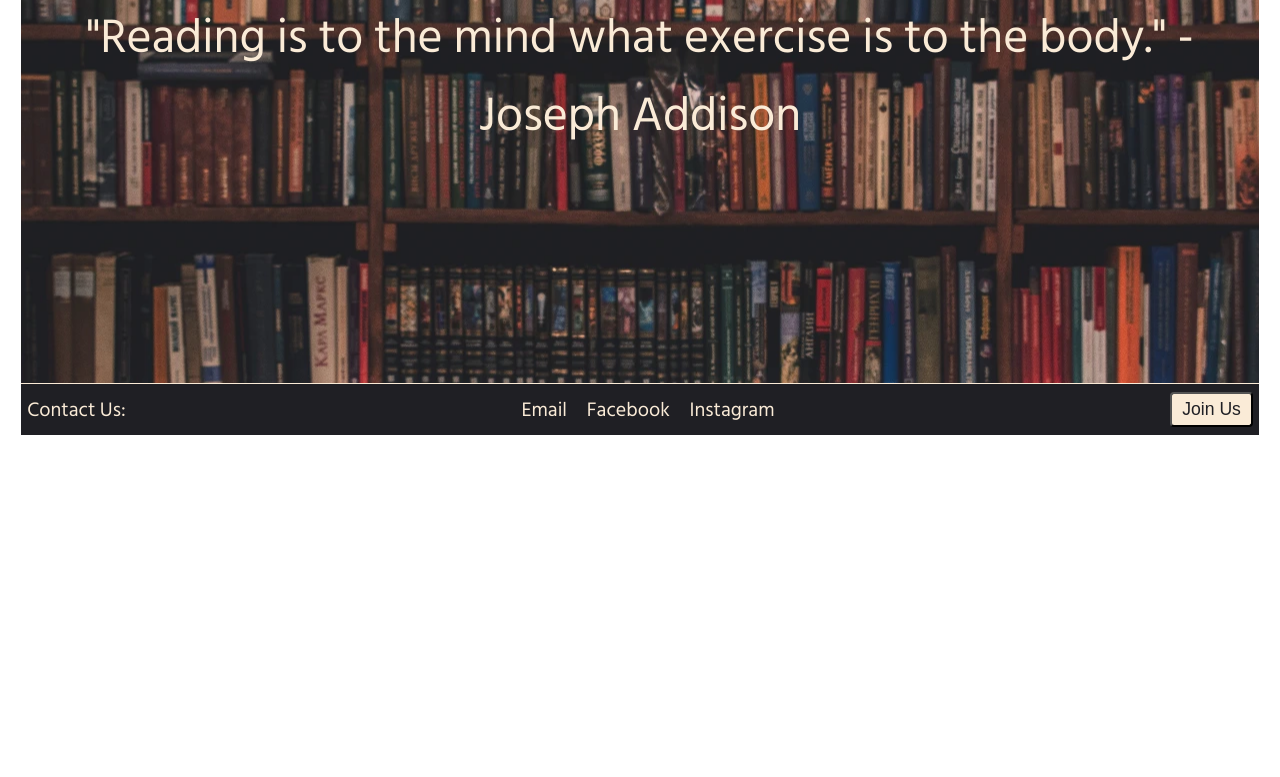
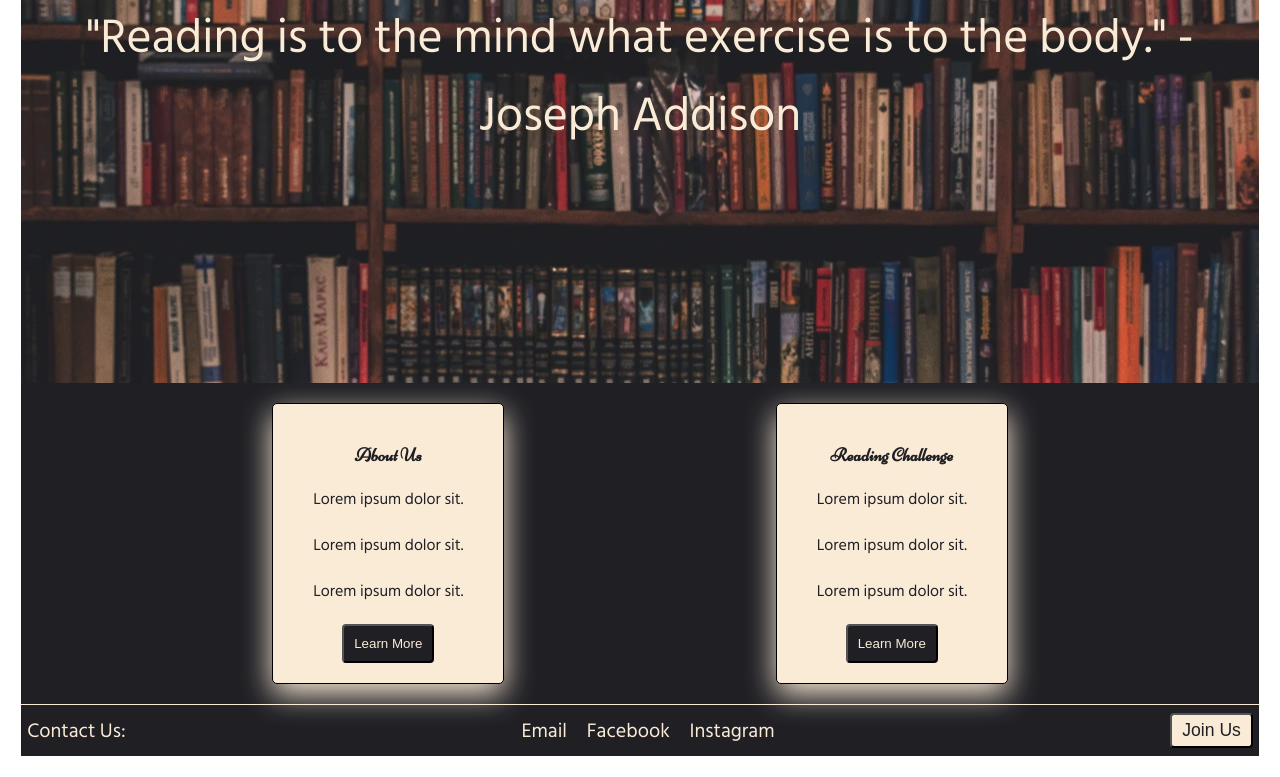
Before and after one commit to KatVolkova/reading-club, a plain HTML site: page index.html in a window 1280 px wide. Shown: the part 451-1228 px from the top of the page. Before the commit the page ends 907 px from the top, so only its background shows below. Drawn offline with Linux system fonts and the light colour scheme.

Commit message:
Add and style summary section of the main page, style learn more button

```diff
--- a/assets/css/style.css
+++ b/assets/css/style.css
@@ -16,6 +16,11 @@
 h2,
 h3 {
     font-family: "Niconne", cursive;
+
+}
+
+.hidden {
+    display: none;
 }
 
 /* Header */
@@ -102,6 +107,59 @@ h3 {
     text-align: center;
 }
 
+/* Summary Section */
+.summary {
+    display: flex;
+    justify-content: space-evenly;
+}
+
+.card {
+    /* width: 37.5rem;
+    height: 18.75; */
+    background-color: antiquewhite;
+    padding: 20px;
+    margin: 20px;
+    border: 1px solid black;
+    border-radius: 5px;
+    box-shadow: 0 10px 30px antiquewhite;
+}
+
+.card h3 {
+    margin: 20px;
+    text-align: center;
+    color: #1f1f24;
+}
+
+.card li {
+    margin: 20px;
+    list-style-type: none;
+    color: #1f1f24;
+}
+
+/* Learn More button */
+.learn-more-button {
+    display: block;
+    margin: 0 auto;
+    padding: 10px;
+    background-color: #1f1f24;
+    border-radius: 4px;
+    transition: background-color 0.4s;
+}
+
+.learn-more-button a {
+    color: antiquewhite;
+    transition: color 0.4s;
+}
+
+.learn-more-button:hover {
+    background-color: antiquewhite;
+    border: 3px solid #1f1f24;
+}
+
+.learn-more-button a:hover {
+    color: #1f1f24;
+}
+
 /* Footer */
 .social-networks {
     display: flex;
--- a/index.html
+++ b/index.html
@@ -1,38 +1,21 @@
 <!DOCTYPE html>
 <html lang="en">
+
 <head>
     <meta charset="UTF-8" />
     <meta http-equiv="X-UA-Compatible" content="IE=edge" />
     <meta name="viewport" content="width=device-width, initial-scale=1.0" />
     <!-- Meta Tags for Search Engine Optimisation -->
-    <meta
-      name="description"
-      content="Reading Club for those who are passionate about books. London Reading Club for reading lovers. Share your reading recommendations, emerge yourself into book discussions with like-minded readers. Take part in the reading challenge"
-    />
-    <meta
-      name="keywords"
-      content="reading club, London reading club, book recommendations,reading challenges, book quizzes, readers book reviews, reading forum, book discussions, book lovers"
-    />
+    <meta name="description"
+        content="Reading Club for those who are passionate about books. London Reading Club for reading lovers. Share your reading recommendations, emerge yourself into book discussions with like-minded readers. Take part in the reading challenge" />
+    <meta name="keywords"
+        content="reading club, London reading club, book recommendations,reading challenges, book quizzes, readers book reviews, reading forum, book discussions, book lovers" />
     <!-- Title -->
     <title>Reading Club</title>
     <!-- Favicon -->
-    <link
-      rel="apple-touch-icon"
-      sizes="180x180"
-      href="./assets/images/apple-touch-icon.png"
-    />
-    <link
-      rel="icon"
-      type="image/png"
-      sizes="32x32"
-      href="./assets/images/favicon-32x32.png"
-    />
-    <link
-      rel="icon"
-      type="image/png"
-      sizes="16x16"
-      href="./assets/images/favicon-16x16.png"
-    />
+    <link rel="apple-touch-icon" sizes="180x180" href="./assets/images/apple-touch-icon.png" />
+    <link rel="icon" type="image/png" sizes="32x32" href="./assets/images/favicon-32x32.png" />
+    <link rel="icon" type="image/png" sizes="16x16" href="./assets/images/favicon-16x16.png" />
     <!-- Stylesheet -->
     <link rel="stylesheet" href="./assets/css/style.css" />
     <!-- Google fonts -->
@@ -40,9 +23,9 @@
     <link rel="preconnect" href="https://fonts.gstatic.com" crossorigin />
     <link
         href="https://fonts.googleapis.com/css2?family=Crimson+Text:ital,wght@0,400;0,600;0,700;1,400;1,600;1,700&family=Hind+Siliguri:wght@300;400;500;600;700&family=Niconne&display=swap"
-      rel="stylesheet"
-    />
+        rel="stylesheet" />
 </head>
+
 <body>
     <div class="container">
         <!-- Header -->
@@ -72,6 +55,36 @@
                     </p>
                 </div>
             </section>
+            <!-- Sumamary Section -->
+            <section class="summary">
+                <h2 class="hidden">Summary</h2>
+                <div class="card">
+                    <h3>
+                        About Us
+                    </h3>
+                    <ul>
+                        <li>Lorem ipsum dolor sit.</li>
+                        <li>Lorem ipsum dolor sit.</li>
+                        <li>Lorem ipsum dolor sit.</li>
+                    </ul>
+                    <button class="learn-more-button">
+                        <a href="./about.html" target="_blank">Learn More</a>
+                    </button>
+                </div>
+                <div class="card">
+                    <h3 class="card-heading">
+                        Reading Challenge
+                    </h3>
+                    <ul class="card-list">
+                        <li>Lorem ipsum dolor sit.</li>
+                        <li>Lorem ipsum dolor sit.</li>
+                        <li>Lorem ipsum dolor sit.</li>
+                    </ul>
+                    <button class="learn-more-button">
+                        <a href="./challenge.html" target="_blank">Learn More</a>
+                    </button>
+                </div>
+            </section>
         </main>
         <!-- Footer -->
         <footer class="footer">
@@ -93,4 +106,5 @@
         </footer>
     </div>
 </body>
+
 </html>
```
Also changed, not shown: .theia/settings.json (added). Lines whose indentation alone changed are shown as unchanged.
